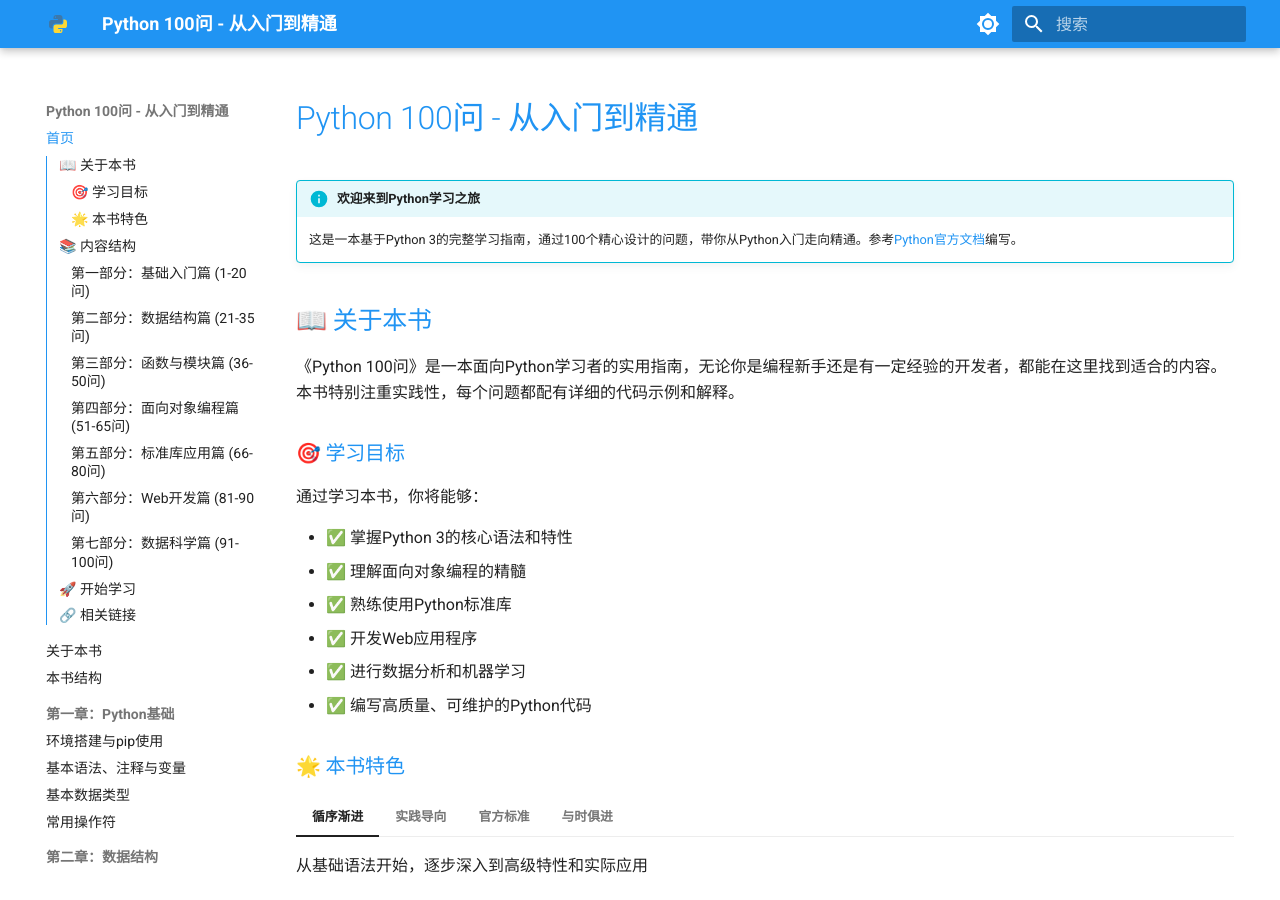
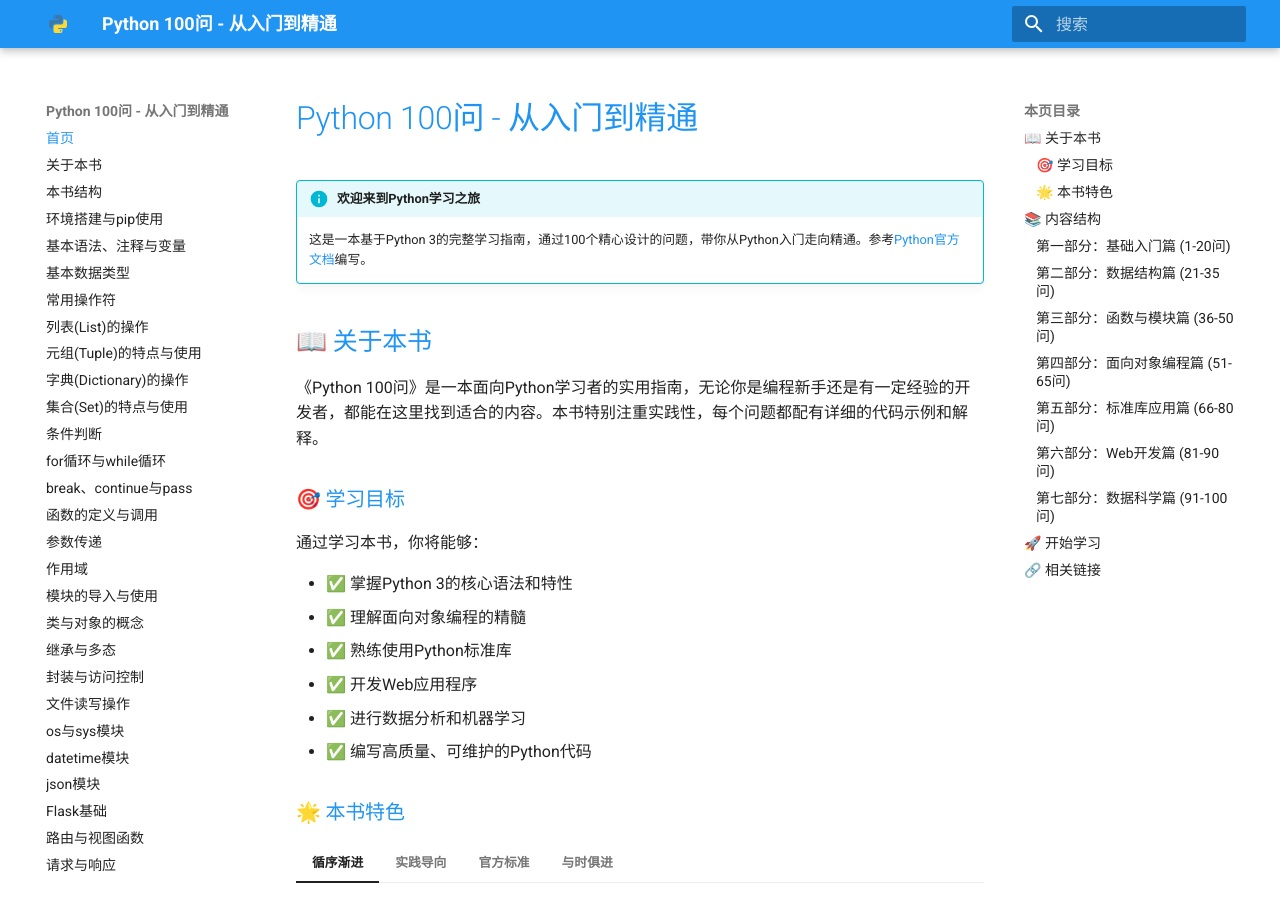
Before and after one commit to addname/python100, an MkDocs documentation site: the page built from docs/index.md, in a window 1280 px wide and 900 px high. Built offline with MkDocs 1.6.1 and Material for MkDocs 9.7.7, drawn with Linux system fonts in a browser that asks for light colours; the version menu is left out.

Commit message:
参考test目录配置：简化导航结构，使用扁平化菜单布局
- 参考test目录的mkdocs.yml配置
- 移除嵌套的章节结构，改为扁平化的导航
- 简化主题配置，移除复杂的features设置
- 现在所有菜单项都直接显示在左侧导航栏中
- 每个问题都是独立的导航项，类似test目录的布局

```diff
--- a/mkdocs.yml
+++ b/mkdocs.yml
@@ -7,80 +7,44 @@ nav:
   - 首页: index.md
   - 关于本书: about.md
   - 本书结构: structure.md
-  - 第一章：Python基础:
-    - 环境搭建与pip使用: chapter1_basics/1_environment.md
-    - 基本语法、注释与变量: chapter1_basics/2_syntax.md
-    - 基本数据类型: chapter1_basics/3_data_types.md
-    - 常用操作符: chapter1_basics/4_operators.md
-  - 第二章：数据结构:
-    - 列表(List)的操作: chapter2_data_structures/1_lists.md
-    - 元组(Tuple)的特点与使用: chapter2_data_structures/2_tuples.md
-    - 字典(Dictionary)的操作: chapter2_data_structures/3_dictionaries.md
-    - 集合(Set)的特点与使用: chapter2_data_structures/4_sets.md
-  - 第三章：流程控制:
-    - 条件判断: chapter3_control_flow/1_conditionals.md
-    - for循环与while循环: chapter3_control_flow/2_loops.md
-    - break、continue与pass: chapter3_control_flow/3_loop_control.md
-  - 第四章：函数与模块:
-    - 函数的定义与调用: chapter4_functions/1_function_basics.md
-    - 参数传递: chapter4_functions/2_parameters.md
-    - 作用域: chapter4_functions/3_scope.md
-    - 模块的导入与使用: chapter4_functions/4_modules.md
-  - 第五章：面向对象编程:
-    - 类与对象的概念: chapter5_oop/1_classes_objects.md
-    - 继承与多态: chapter5_oop/2_inheritance_polymorphism.md
-    - 封装与访问控制: chapter5_oop/3_encapsulation.md
-  - 第六章：标准库与文件操作:
-    - 文件读写操作: chapter6_stdlib/1_file_operations.md
-    - os与sys模块: chapter6_stdlib/2_os_sys.md
-    - datetime模块: chapter6_stdlib/3_datetime.md
-    - json模块: chapter6_stdlib/4_json.md
-  - 第七章：Web开发入门:
-    - Flask基础: chapter7_web/1_flask_basics.md
-    - 路由与视图函数: chapter7_web/2_routes_views.md
-    - 请求与响应: chapter7_web/3_request_response.md
-  - 第八章：数据科学入门:
-    - NumPy基础: chapter8_datascience/1_numpy.md
-    - Pandas数据处理: chapter8_datascience/2_pandas.md
-    - Matplotlib数据可视化: chapter8_datascience/3_matplotlib.md
-  - 附录:
-    - 常用资源: appendix/resources.md
+  - 环境搭建与pip使用: chapter1_basics/1_environment.md
+  - 基本语法、注释与变量: chapter1_basics/2_syntax.md
+  - 基本数据类型: chapter1_basics/3_data_types.md
+  - 常用操作符: chapter1_basics/4_operators.md
+  - 列表(List)的操作: chapter2_data_structures/1_lists.md
+  - 元组(Tuple)的特点与使用: chapter2_data_structures/2_tuples.md
+  - 字典(Dictionary)的操作: chapter2_data_structures/3_dictionaries.md
+  - 集合(Set)的特点与使用: chapter2_data_structures/4_sets.md
+  - 条件判断: chapter3_control_flow/1_conditionals.md
+  - for循环与while循环: chapter3_control_flow/2_loops.md
+  - break、continue与pass: chapter3_control_flow/3_loop_control.md
+  - 函数的定义与调用: chapter4_functions/1_function_basics.md
+  - 参数传递: chapter4_functions/2_parameters.md
+  - 作用域: chapter4_functions/3_scope.md
+  - 模块的导入与使用: chapter4_functions/4_modules.md
+  - 类与对象的概念: chapter5_oop/1_classes_objects.md
+  - 继承与多态: chapter5_oop/2_inheritance_polymorphism.md
+  - 封装与访问控制: chapter5_oop/3_encapsulation.md
+  - 文件读写操作: chapter6_stdlib/1_file_operations.md
+  - os与sys模块: chapter6_stdlib/2_os_sys.md
+  - datetime模块: chapter6_stdlib/3_datetime.md
+  - json模块: chapter6_stdlib/4_json.md
+  - Flask基础: chapter7_web/1_flask_basics.md
+  - 路由与视图函数: chapter7_web/2_routes_views.md
+  - 请求与响应: chapter7_web/3_request_response.md
+  - NumPy基础: chapter8_datascience/1_numpy.md
+  - Pandas数据处理: chapter8_datascience/2_pandas.md
+  - Matplotlib数据可视化: chapter8_datascience/3_matplotlib.md
+  - 常用资源: appendix/resources.md
 
 theme:
   name: "material"
   logo: assets/python.svg
   favicon: assets/python.svg
   palette:
-    # 支持明暗主题切换
-    - scheme: default
-      primary: "blue"
-      accent: "orange"
-      toggle:
-        icon: material/brightness-7
-        name: 切换到暗黑模式
-    - scheme: slate
-      primary: "blue"
-      accent: "orange"
-      toggle:
-        icon: material/brightness-4
-        name: 切换到明亮模式
+    primary: "blue"
+    accent: "orange"
   language: "zh"
-  font:
-    text: "Roboto"
-    code: "Roboto Mono"
-  icon:
-    repo: fontawesome/brands/github
-  features:
-    - navigation.sections
-    - navigation.expand
-    - navigation.path
-    - search.highlight
-    - search.share
-    - content.code.copy
-    - content.code.annotate
-    - content.tabs.link
-    - toc.integrate
-    - toc.follow
 
 markdown_extensions:
   - pymdownx.highlight:
```
